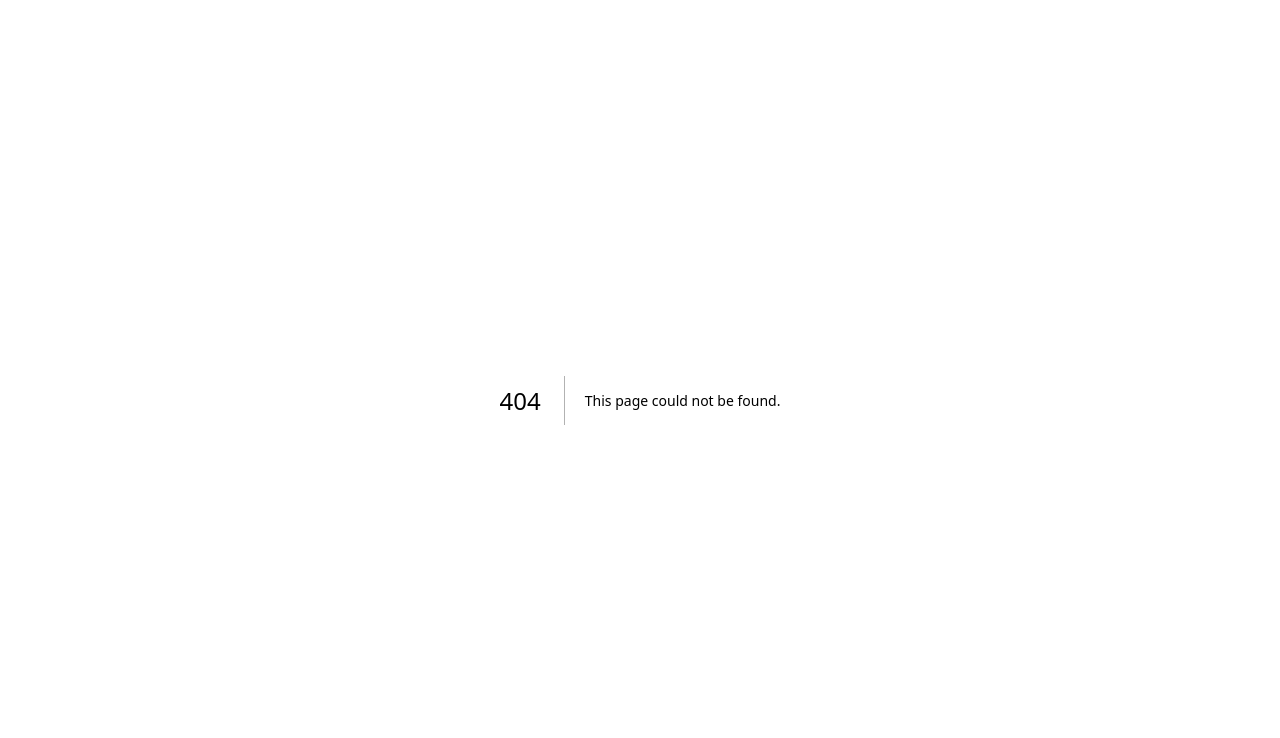
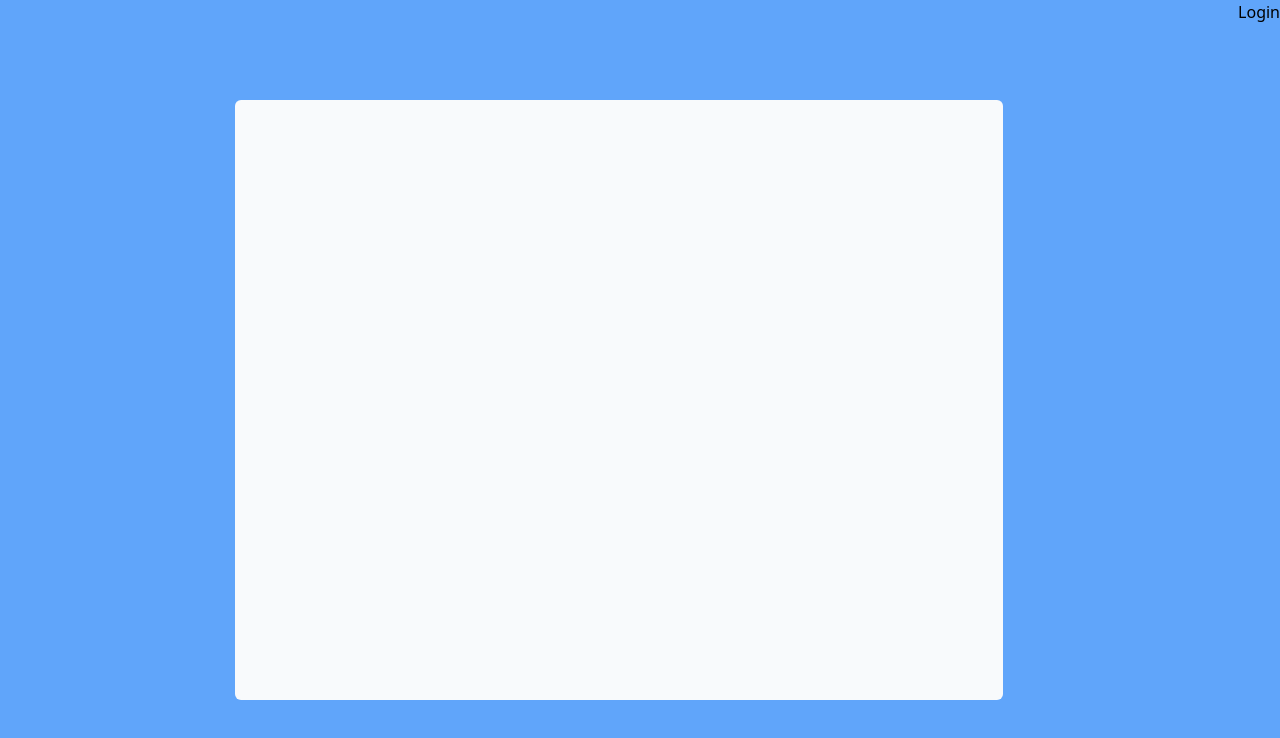
Before and after one commit to omegamaster86/portfolio1, a Next.js app in the folder front/: page /login in a window 1280 px wide. Before the commit this address had no page. Shown: the top 738 px of the page. Built offline with nearby package versions, Linux system fonts and the light colour scheme.

Commit message:
add : first commit

```diff
--- /dev/null
+++ b/front/pages/components/layout.tsx
@@ -0,0 +1,17 @@
+
+
+interface Props {
+    children: React.ReactNode
+}
+
+export const Layout: React.FC<Props> = ({ children }) => {
+
+    return (
+        <div className="flex h-screen bg-blue-400">
+            <div className="m-auto bg-slate-50 rounded-md w-3/5 h-3/4 ">
+
+            </div>
+            {children}
+        </div>
+    );
+};
--- /dev/null
+++ b/front/pages/login.tsx
@@ -0,0 +1,13 @@
+import Head from "next/head";
+import { Layout } from "./components/layout";
+
+export default function Login(){
+    return(
+        <Layout>
+            <Head>
+                <title>Login</title>
+            </Head>
+            <h1>Login</h1>
+        </Layout>
+    )
+}
```
